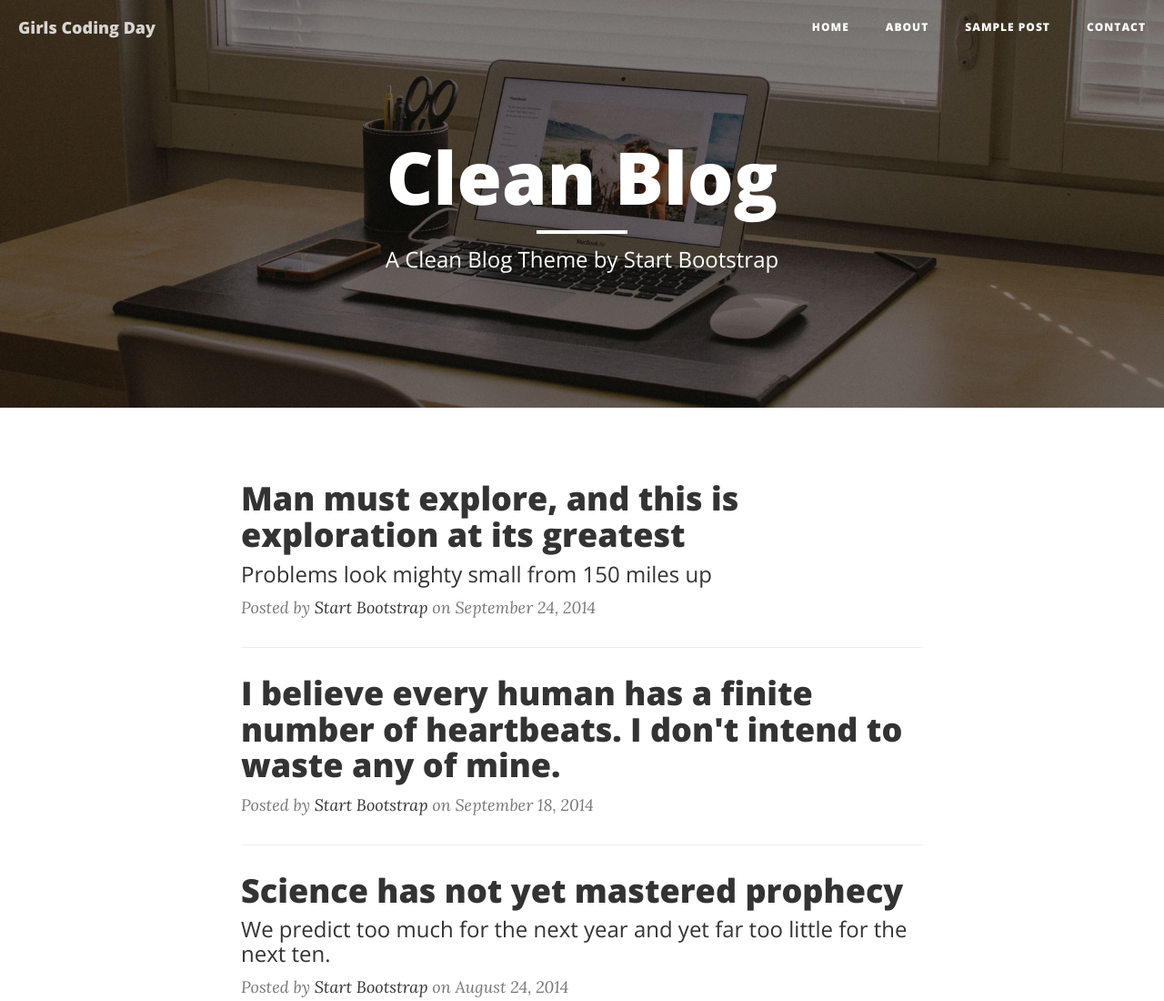
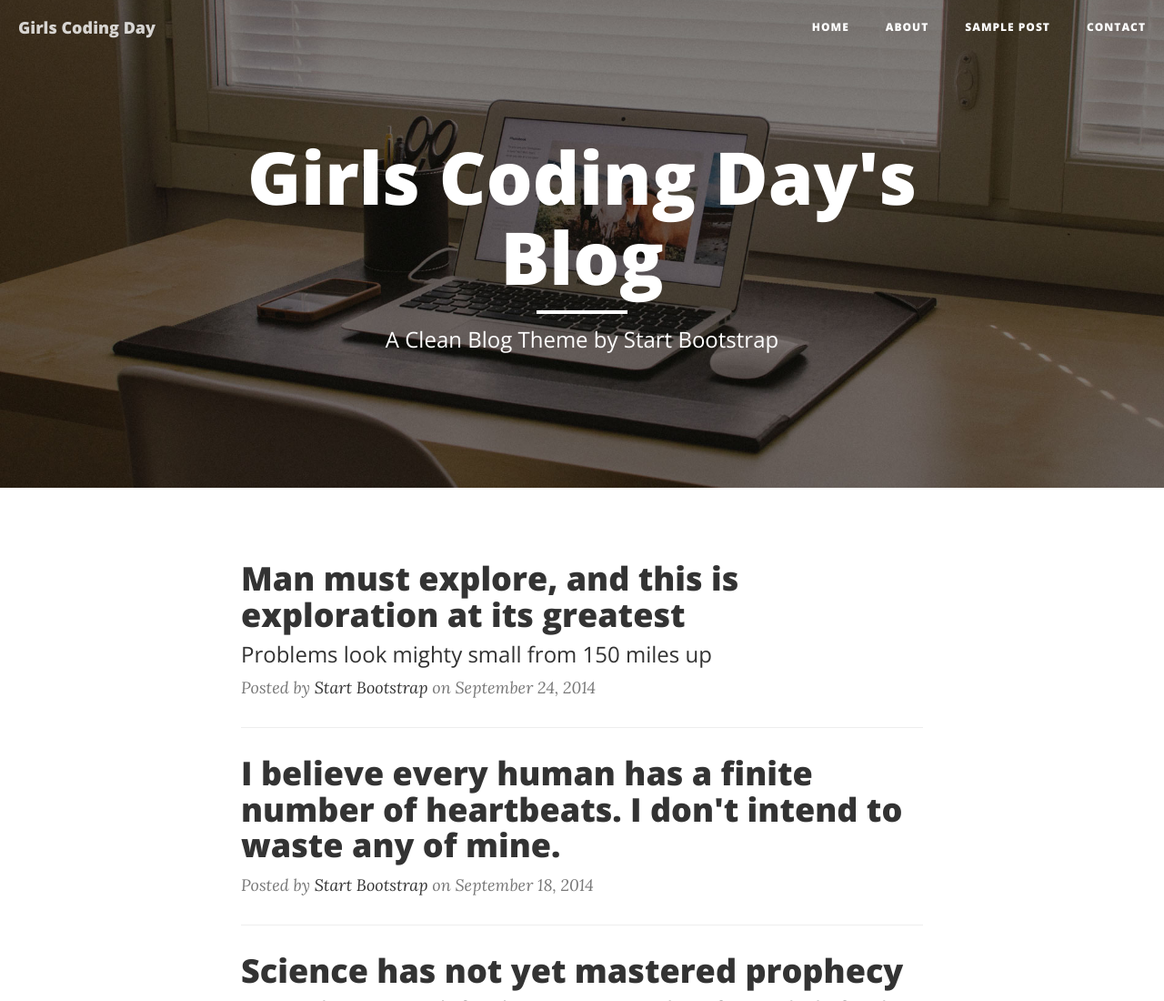
Before and after one commit to jiaminee/GirlsCodingDayDemo, a website: page startbootstrap-clean-blog-gh-pages/index.html in a window 1280 px wide. Shown: the top 1100 px of the page at 91% size. Drawn offline with nearby package versions, Linux system fonts and the light colour scheme.

Commit message:
Modify
1.修改标题

```diff
--- a/startbootstrap-clean-blog-gh-pages/index.html
+++ b/startbootstrap-clean-blog-gh-pages/index.html
@@ -42,7 +42,7 @@
                     <span class="sr-only">Toggle navigation</span>
                     Menu <i class="fa fa-bars"></i>
                 </button>
-                <a class="navbar-brand" href="index.html">Girls Coding Day</a>
+                <a class="navbar-brand" href="index.html">Girls Coding Day </a>
             </div>
 
             <!-- Collect the nav links, forms, and other content for toggling -->
@@ -74,7 +74,7 @@
             <div class="row">
                 <div class="col-lg-8 col-lg-offset-2 col-md-10 col-md-offset-1">
                     <div class="site-heading">
-                        <h1>Clean Blog</h1>
+                        <h1>Girls Coding Day's Blog</h1>
                         <hr class="small">
                         <span class="subheading">A Clean Blog Theme by Start Bootstrap</span>
                     </div>
```
